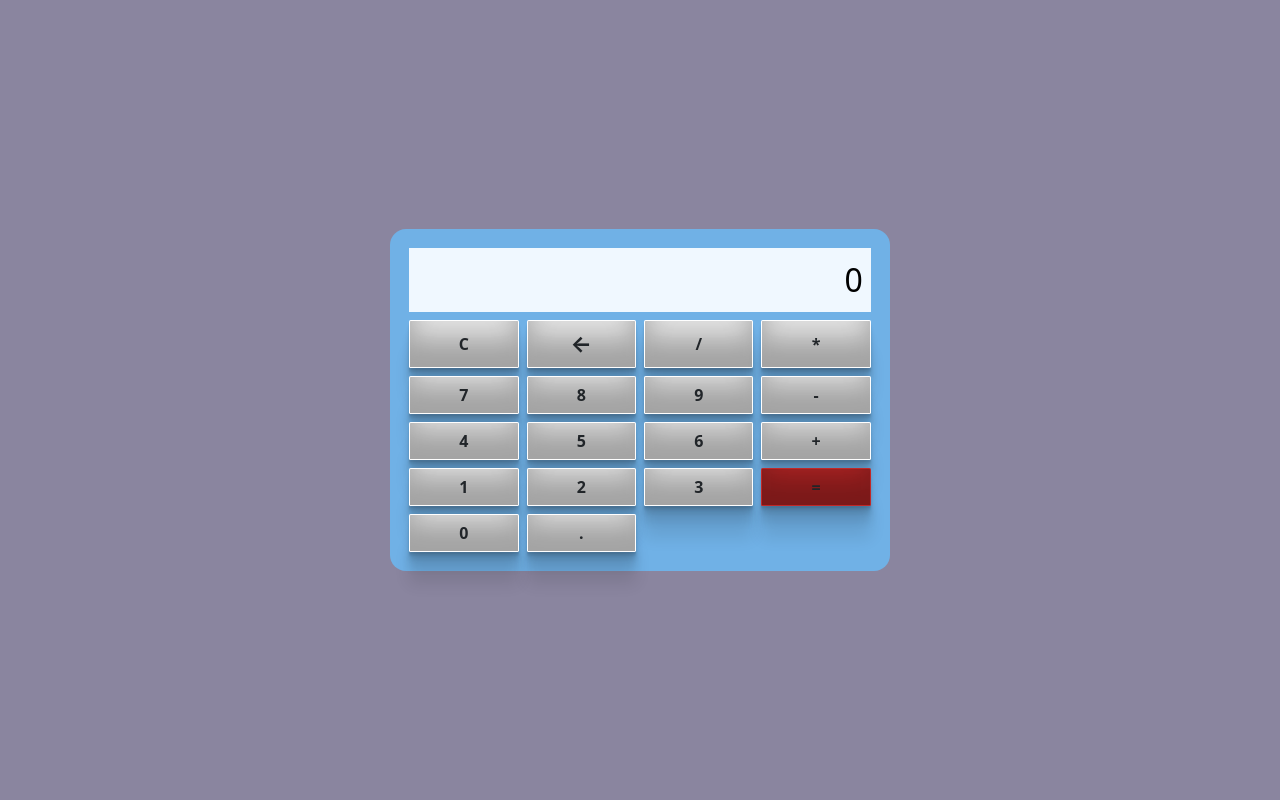
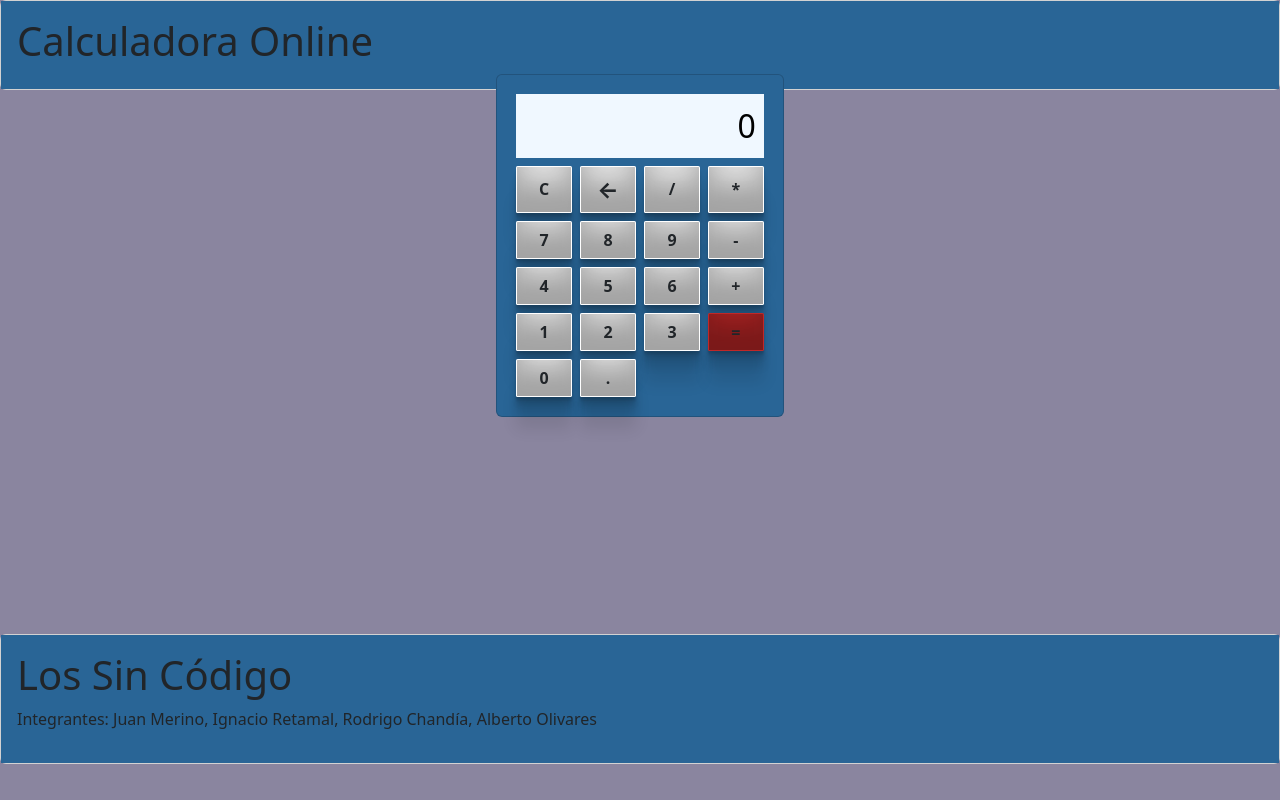
Before and after one commit to IgRetamalC/calculadora.frontend, a plain HTML site: page index.html in a window 1280 px wide. Drawn offline with nearby package versions, Linux system fonts and the light colour scheme.

Commit message:
Se agrega header y footer

```diff
--- a/index.html
+++ b/index.html
@@ -9,8 +9,15 @@
     <title>"Yo Quiero Otro Mundo" - Sprint</title>
   </head>
   <body>
-    <main>
-        <div class="calculadora">
+    <header>
+      <div class="card">
+        <div id="title" class="card-body">
+          <h1 class="card-title">Calculadora Online</h1>
+        </div>
+      </div>
+    </header>
+    <main id="box" class="card">
+        <div  class="calculadora">
             <div class="pantalla">0</div>
             <button id="c" class="btn">C</button>
             <button id="borrar" class="btn flecha">&#8592</button>
@@ -32,6 +39,14 @@
             <button class="btn">.</button>
         </div>
     </main>
+    <footer>
+      <div class="card">
+        <div id="pie" class="card-body">
+          <h1 class="card-title">Los Sin Código</h1>
+          <p>Integrantes: Juan Merino, Ignacio Retamal, Rodrigo Chandía, Alberto Olivares</p>
+        </div>
+      </div>
+    </footer>
     <script
       src="https://code.jquery.com/jquery-3.6.4.min.js"
       integrity="sha256-oP6HI9z1XaZNBrJURtCoUT5SUnxFr8s3BzRl+cbzUq8="
--- a/style.css
+++ b/style.css
@@ -11,8 +11,32 @@ body{
     place-items: center;
 }
 
+#box {
+    background-color: rgb(41, 101, 150);
+    width: 18rem;
+
+}
+#title {
+    background-color: rgb(41, 101, 150);
+}
+header {
+    position: fixed;
+    height: 20%;
+	top: 0;
+	width: 100%;
+}
+footer {
+   /* position: fixed; Estilo del Footer */
+   height: 20%;
+	bottom: 0;
+	width: 100%;
+}
+
+#pie {
+    background-color: rgb(41, 101, 150);
+}
 .calculadora{
-    background-color: rgb(112, 177, 230);
+    background-color: rgb(41, 101, 150);
     color: white;
     display: grid;
     grid-template-columns: repeat(4, 1fr);
@@ -48,4 +72,8 @@ body{
     padding: 0.5rem;
     font-size: 2rem;
 }
+
+main {
+    margin-bottom: 2rem;
+}
 /*rgb(44, 107, 178);*/
```
